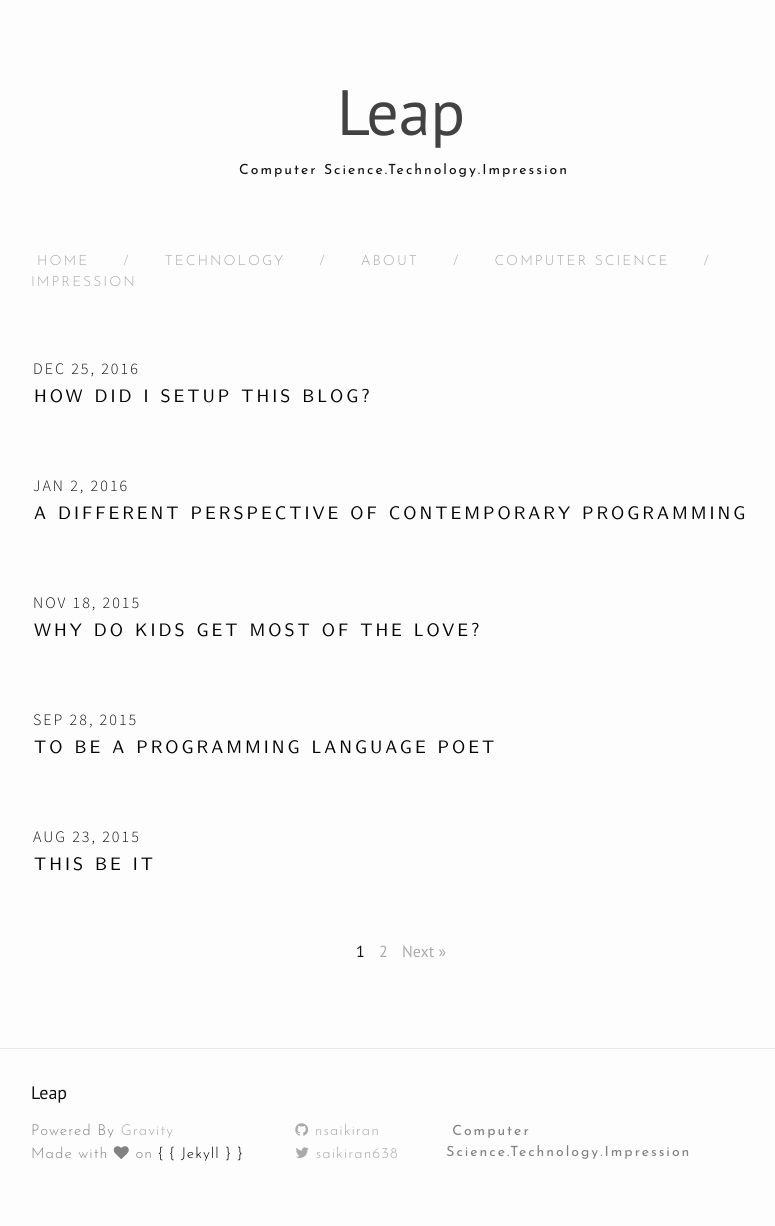
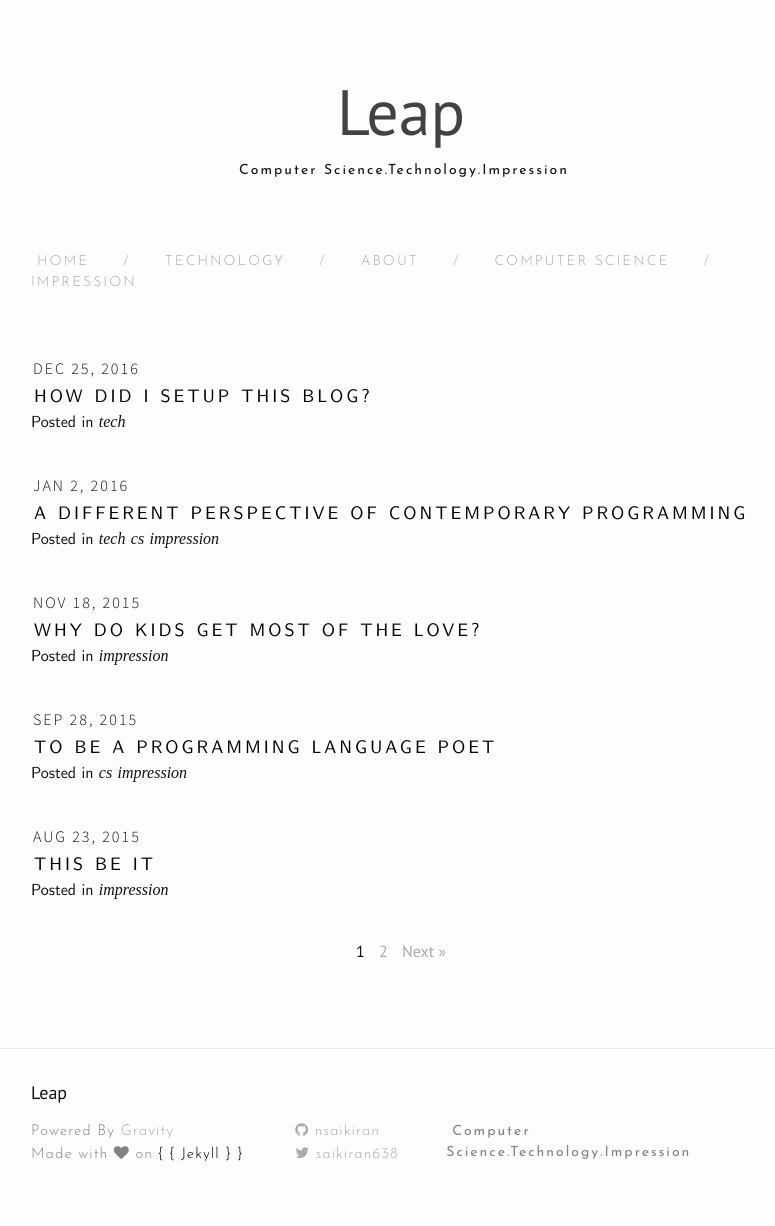
Before and after one commit to nsaikiran/impression, a Jekyll site: the page built from index.html, in a window 1280 px wide. Shown: the whole page, without its empty margins (239-1014 px from the left). Built offline with Jekyll 4.4.1, drawn with Linux system fonts in a browser that asks for light colours; nearby versions of some CDN libraries; some web fonts are replaced; the list of posts is cut into pages by our own code.

Commit message:
Updates post tag in index page

```diff
--- a/css/style.scss
+++ b/css/style.scss
@@ -359,7 +359,13 @@ pre {
   text-indent: 2px;
 }
 .postTag {
-  float: right;
+  float: left;
+  //text-transform: uppercase;
+  font-family: "Computer Modern Sans";
+  font-size: 16px;
+  font-weight: 300;
+  //letter-spacing: 2px;
+  //text-indent: 2px;
 }
 .postTitle {
   font-weight: 400;
--- a/index.html
+++ b/index.html
@@ -12,13 +12,19 @@ layout: default
                   itemprop="datePublished">{{ post.date | date: "%b %-d, %Y" }}
             </time>
         </div>
-        <div class="postTag">
-            {{post.tag}}
-        </div>
         <br>
         <div class="postTitle">
             <a class='postLink' href="{{site.url}}{{site.baseurl}}{{post.url}}">{{post.title}}</a>
         </div>
+
+        {% if post.categories %}
+        <div class="postTag">
+            Posted in
+            {% for category in post.categories%}
+            <span><i>{{ category }}</i></span>
+            {% endfor %}
+        </div>
+        {% endif %}
     </div>
 
     {% endfor %}
```
